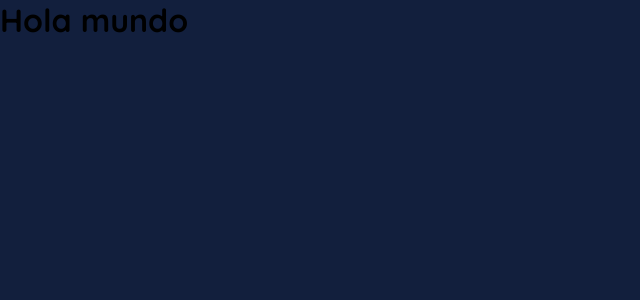
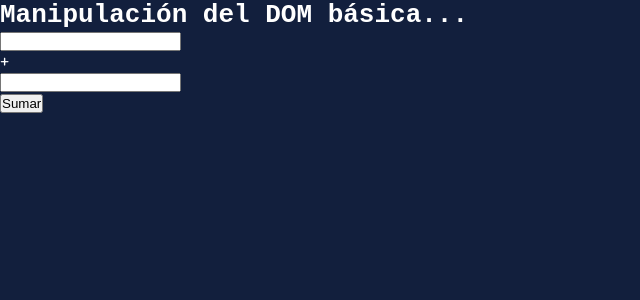
Before and after one commit to juaNgarci13/HyperBlog, a React (Create React App) app: page /CursoPracticoJavaScript in a window 1280 px wide. Shown: the top 300 px of the page, without its empty margins (0-640 px from the left). Built offline with nearby package versions, Linux system fonts and the light colour scheme.

Commit message:
Creacion de una calculadora simple con addeventlistener y los demas metodos vistos para manejar el dom

```diff
--- a/public/index.html
+++ b/public/index.html
@@ -11,6 +11,7 @@
     rel="stylesheet">
   <link href="https://fonts.googleapis.com/css2?family=Quicksand:wght@300;500;700&display=swap" rel="stylesheet">
   </link>
+  <link rel="stylesheet" href="./styles.css">
   <title>React App</title>
 </head>
 
--- /dev/null
+++ b/public/styles.css
@@ -0,0 +1,16 @@
+*{
+    margin: 0;
+    padding: 0;
+}
+
+body{
+    /* font-family: 'Press Start 2P', cursive; */
+    font-family: 'Cabin', sans-serif;
+    font-family: 'Press Start 2P', cursive;
+    font-family: 'Titillium Web', sans-serif;
+    font-family: 'Quicksand', sans-serif;
+    margin: 0;
+    width: 100%;
+    height:100vh;
+    background-color: #121f3d;
+}
--- a/src/components/Curso_practico_Javascript/IndexCJ.js
+++ b/src/components/Curso_practico_Javascript/IndexCJ.js
@@ -1,10 +1,40 @@
-import React from "react";
+import React, { useState } from "react";
+import "./styles.css";
 
 function IndexCJ() {
+  setTimeout(myGreeting, 1000);
+
+  function myGreeting() {
+    const valor1 = document.getElementById("valor1");
+    const valor2 = document.getElementById("valor2");
+    const button = document.getElementById("suma");
+    const result = document.getElementById("result");
+
+    button.addEventListener("click", sumar);
+
+    function sumar(event) {
+      let resultSuma = parseInt(valor1.value) + parseInt(valor2.value);
+
+      result.innerHTML = "El resultado es : " + resultSuma;
+    }
+  }
   return (
-    <div>
-      <h1>Hola mundo</h1>
-    </div>
+    <>
+      <div style={{ color: "white" }}>
+        <h1 className="h11">Manipulación del DOM básica...</h1>
+        <input onChange={console.log("hola")} id="valor1" />
+        <p>+</p>
+        <input onChange={console.log("hola")} id="valor2" />
+        <p></p>
+        <input
+          onClick={console.log("hola")}
+          id="suma"
+          type="button"
+          value="Sumar"
+        />
+        <h4 id="result"></h4>
+      </div>
+    </>
   );
 }
 
--- /dev/null
+++ b/src/components/Curso_practico_Javascript/styles.css
@@ -0,0 +1,19 @@
+.h11{
+    display: block;
+    font-family: monospace;
+    white-space: nowrap;
+    border-right: 4px solid;
+    width: 30ch;
+
+    animation: typing 2s steps(30),
+    blink .5s infinite step-end alternate;
+    overflow: hidden;
+}
+
+@keyframes typing {
+    from{width: 0}
+}
+
+@keyframes blink {
+    50% {border-color: transparent;}
+}
--- a/src/components/Home/index.js
+++ b/src/components/Home/index.js
@@ -22,6 +22,9 @@ function Home(props) {
             • Curso Practico de Frontend Developer
           </a>
         </li>
+        <li>
+          • <a href={"CursoPracticoJavaScript"}>Curso Practico JavaScript</a>
+        </li>
       </ul>
       <img src={juan} className="img_juan" alt="pxl" />
     </div>
--- a/src/index.css
+++ b/src/index.css
@@ -1,14 +0,0 @@
-*{
-    margin: 0;
-    padding: 0;
-}
-
-body{
-    /* font-family: 'Press Start 2P', cursive; */
-    font-family: 'Cabin', sans-serif;
-    font-family: 'Press Start 2P', cursive;
-    font-family: 'Titillium Web', sans-serif;
-    font-family: 'Quicksand', sans-serif;
-    margin: 0;
-    background-color: #121f3d;
-}
```
Also changed, not shown: src/components/Curso_practico_Javascript/test.md (+56 -0 lines), 1 other file (tests, documents, lock files or other folders).
